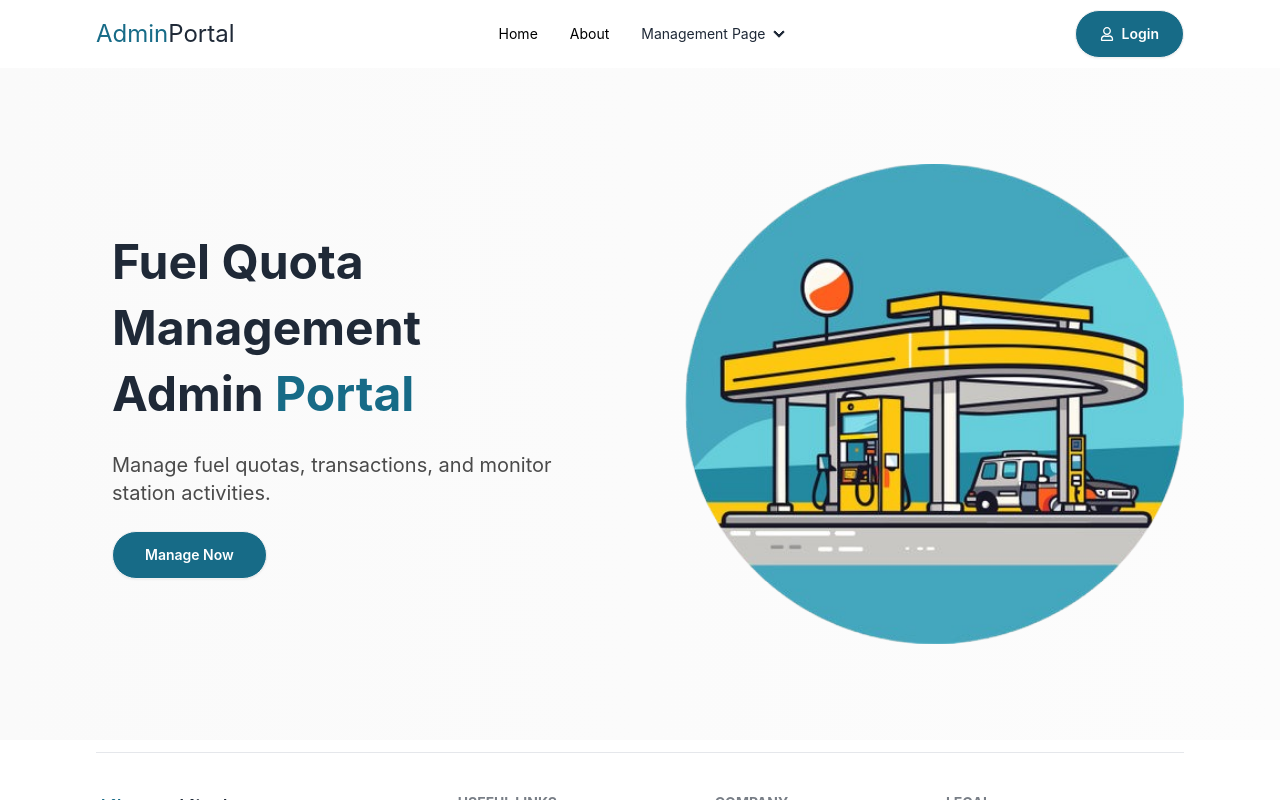
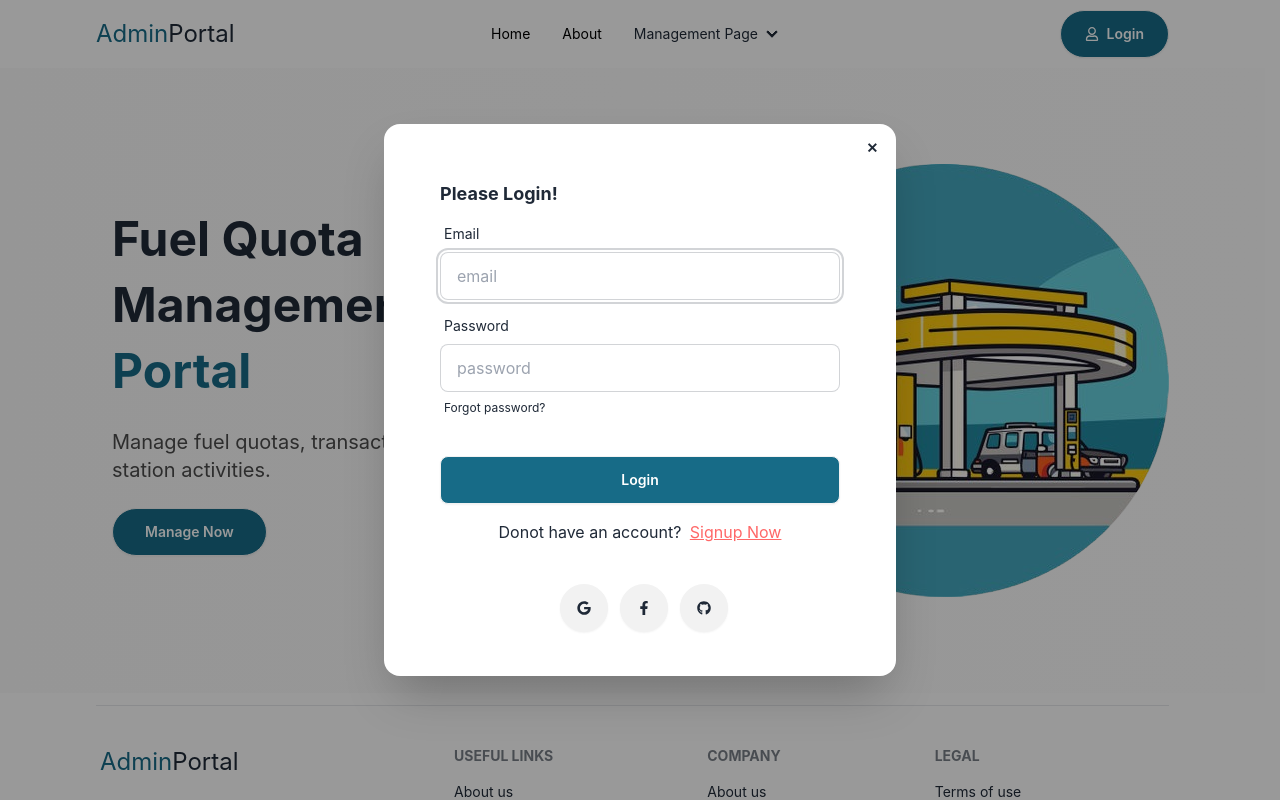
Before and after one commit to Khemz-Developer/fuel-quota-management-frontend-Project, a React (Vite) app in the folder Admin-Portal/: page / in a window 1280 px wide. Both pictures are taken after a click on the button "Login". Shown: the top 800 px of the page. Built offline with nearby package versions, Linux system fonts and the light colour scheme.

Commit message:
feat(admin-portal): implement SignIn component

```diff
--- a/Admin-Portal/package.json
+++ b/Admin-Portal/package.json
@@ -12,6 +12,7 @@
   "dependencies": {
     "react": "^18.3.1",
     "react-dom": "^18.3.1",
+    "react-hook-form": "^7.53.0",
     "react-icons": "^5.3.0",
     "react-router-dom": "^6.26.2"
   },
--- a/Admin-Portal/src/components/Banner.jsx
+++ b/Admin-Portal/src/components/Banner.jsx
@@ -1,9 +1,9 @@
 const Banner = () => {
     return (
       <div className="section-container bg-gradient-to-r from-[#FAFAFA] from-0% to-[#FCFCFC] to-100%">
-        <div className="flex items-center justify-between gap-12 py-24 md:flex-row-reverse">
+        <div className="flex items-center justify-between gap-0 py-24 md:flex-row-reverse">
           {/* Image */}
-          <div className="ml-10 md:w-1/2"> {/* Increase width and move right */}
+          <div className="ml-10"> {/* Increase width and move right */}
             <img src="/images/home/banner2.png" alt="" className="w-full transition-all duration-500 animate-zoomIn hover:rotate-1" /> {/* Make image take full width */}
           </div>
 
--- a/Admin-Portal/src/components/Footer.jsx
+++ b/Admin-Portal/src/components/Footer.jsx
@@ -7,11 +7,11 @@ const Footer = () => {
       <footer className="px-4 py-10 footer text-base-content xl:px-1">
         <aside>
           <p className="text-2xl text-bold" style={{ width: "200px" }}>
-            <span className="text-2xl text-bold text-green">Khemz</span>
-            Kitchen
+            <span className="text-2xl text-bold text-green">Admin</span>
+            Portal
           </p>
           <p className="my-5 md:w-40">
-            Savor the artistry where every dish is a culinary masterpiece
+          Manage fuel quotas, transactions, and monitor station activities.
           </p>
         </aside>
         <nav>
--- a/Admin-Portal/src/components/NavBar.jsx
+++ b/Admin-Portal/src/components/NavBar.jsx
@@ -1,6 +1,7 @@
 import { FaRegUser } from "react-icons/fa";
 import { Link } from "react-router-dom";
 import { useEffect, useState } from "react";
+import Modal from "./SignInModal";
 
 function NavBar() {
   const [isSticky, setSticky] = useState(false);
@@ -101,10 +102,11 @@ function NavBar() {
 
 
 
-          <button className="flex items-center gap-2 px-6 text-white rounded-full btn bg-green">
+          <button  onClick={() => document.getElementById("my_modal_5").showModal()} className="flex items-center gap-2 px-6 text-white rounded-full btn bg-green">
             <FaRegUser />
             Login
           </button>
+          <Modal />
         </div>
       </div>
     </header>
--- /dev/null
+++ b/Admin-Portal/src/components/SignInModal.jsx
@@ -0,0 +1,146 @@
+import { useState } from "react";
+import { Link } from "react-router-dom";
+import { FaGoogle } from "react-icons/fa";
+import { FaFacebookF } from "react-icons/fa";
+import { FaGithub } from "react-icons/fa";
+
+
+
+
+
+
+
+const Modal = () => {
+
+
+  const [errorMessage, setErrorMessage] = useState("");
+
+
+
+
+  // google signin
+  const handleLogin = () => {
+
+  };
+
+
+   // Facebook sign-in
+   const handleFacebookLogin = () => {
+
+  };
+
+
+  const handleGithubLogin = () => {
+
+  };
+
+
+  const onSubmit = () => {
+
+
+  };
+
+  return (
+    <dialog id="my_modal_5" className="modal modal-middle sm:modal-middle">
+      <div className=" modal-box">
+        <div className="flex flex-col justify-center mt-0 modal-action">
+          <form
+
+            className="card-body"
+            method="dialog"
+          >
+            <h3 className="text-lg font-bold">Please Login!</h3>
+            <div className="form-control">
+              {/* mail */}
+              <label className="label">
+                <span className="label-text">Email</span>
+              </label>
+              <input
+                type="email"
+                placeholder="email"
+                className="input input-bordered"
+                required
+
+              />
+            </div>
+
+            {/* password */}
+            <div className="form-control">
+              <label className="label">
+                <span className="label-text">Password</span>
+              </label>
+              <input
+                type="password"
+                placeholder="password"
+                className="input input-bordered"
+                required
+
+              />
+
+              {/* forget password */}
+              <label className="label">
+                <a href="#" className="label-text-alt link link-hover">
+                  Forgot password?
+                </a>
+              </label>
+            </div>
+
+            {/* error */}
+            {errorMessage ? (
+              <p className="text-xs italic text-red">{errorMessage}</p>
+            ) : (
+              ""
+            )}
+
+            {/* login btn */}
+            <div className="mt-6 form-control">
+              <input
+                type="submit"
+                value="Login"
+                className="text-white btn bg-green"
+              />
+            </div>
+
+            <p className="my-2 text-center">
+              Donot have an account?{" "}
+              <Link className="ml-1 underline text-red" to="/signup">
+                Signup Now
+              </Link>
+            </p>
+            <button
+              htmlFor="my_modal_5"
+              onClick={() => document.getElementById("my_modal_5").close()}
+              className="absolute btn btn-sm btn-circle btn-ghost right-2 top-2"
+            >
+              ✕
+            </button>
+          </form>
+
+          {/* social sign in */}
+          <div className="mb-5 space-x-3 text-center">
+            <button
+              className="btn btn-circle hover:bg-green hover:text-white"
+              onClick={handleLogin}
+            >
+              <FaGoogle />
+            </button>
+
+            <button
+              className="btn btn-circle hover:bg-green hover:text-white"
+              onClick={handleFacebookLogin}
+            >
+              <FaFacebookF />
+            </button>
+
+            <button className="btn btn-circle hover:bg-green hover:text-white"
+            onClick={handleGithubLogin}>
+              <FaGithub />
+            </button>
+          </div>
+        </div>
+      </div>
+    </dialog>
+  );
+};
+
+export default Modal;
--- /dev/null
+++ b/Admin-Portal/src/components/Signup.jsx
@@ -0,0 +1,151 @@
+import { Link, useLocation, useNavigate } from "react-router-dom";
+import { FaGoogle } from "react-icons/fa";
+import { FaFacebookF } from "react-icons/fa";
+import { FaGithub } from "react-icons/fa";
+import { useForm } from "react-hook-form";
+import Modal from "./Modal";
+import { useContext } from "react";
+import { AuthContext } from "../contexts/AuthProvider";
+import axios from "axios";
+import useAxiosPublic from "../hooks/useAxiosPublic";
+
+const Signup = () => {
+  const {
+    register,
+    handleSubmit,
+
+    formState: { errors },
+  } = useForm();
+
+  const { createUser, signUpWithGmail, loginWithEmail, updateuserProfile } =
+    useContext(AuthContext);
+
+  const axiosPublic = useAxiosPublic();
+  //redirecting to homepage or specific page
+  const location = useLocation();
+  const navigate = useNavigate();
+  const from = location.state?.from?.pathname || "/";
+
+  const onSubmit = (data) => {
+
+  };
+
+  // login with google
+  const handleRegister = () => {
+
+  };
+
+  return (
+    <div className="flex items-center justify-center w-full max-w-md mx-auto mt-20 bg-white shadow">
+      <div className="flex flex-col justify-center mt-0 modal-action">
+        <form
+          onSubmit={handleSubmit(onSubmit)}
+          className="card-body"
+          method="dialog"
+        >
+          <h3 className="text-lg font-bold">Create an Account!</h3>
+
+          {/* name */}
+          <div className="form-control">
+            <label className="label">
+              <span className="label-text">Name</span>
+            </label>
+            <input
+              type="name"
+              placeholder="Your name"
+              className="input input-bordered"
+
+            />
+          </div>
+
+
+
+          <div className="form-control">
+            {/* mail */}
+            <label className="label">
+              <span className="label-text">Email</span>
+            </label>
+            <input
+              type="email"
+              placeholder="email"
+              className="input input-bordered"
+              required
+
+            />
+          </div>
+
+          {/* password */}
+          <div className="form-control">
+            <label className="label">
+              <span className="label-text">Password</span>
+            </label>
+            <input
+              type="password"
+              placeholder="password"
+              className="input input-bordered"
+              required
+
+            />
+
+            {/* forget password */}
+            <label className="label">
+              <a href="#" className="label-text-alt link link-hover">
+                Forgot password?
+              </a>
+            </label>
+          </div>
+
+          {/* error */}
+
+          {/* login btn */}
+          <div className="mt-6 form-control">
+            <input
+              type="submit"
+              value="Signup"
+              className="text-white btn bg-green"
+            />
+          </div>
+
+          <p className="my-2 text-center">
+            Have an account?{" "}
+            <button
+              onClick={() => document.getElementById("my_modal_5").showModal()}
+              className="ml-1 underline text-red"
+              to="/login"
+            >
+              Login
+            </button>
+            <Modal />
+          </p>
+
+          <Link
+            to="/"
+            className="absolute btn btn-sm btn-circle btn-ghost right-2 top-2"
+          >
+            ✕
+          </Link>
+        </form>
+
+        {/* social sign in */}
+        <div className="mb-5 space-x-3 text-center">
+          <button
+            onClick={handleRegister}
+            className="btn btn-circle hover:bg-green hover:text-white"
+          >
+            <FaGoogle />
+          </button>
+
+          <button className="btn btn-circle hover:bg-green hover:text-white">
+            <FaFacebookF />
+          </button>
+
+          <button className="btn btn-circle hover:bg-green hover:text-white">
+            <FaGithub />
+          </button>
+        </div>
+      </div>
+    </div>
+  );
+};
+
+export default Signup;
```
Also changed, not shown: 1 other file (tests, documents, lock files or other folders).
